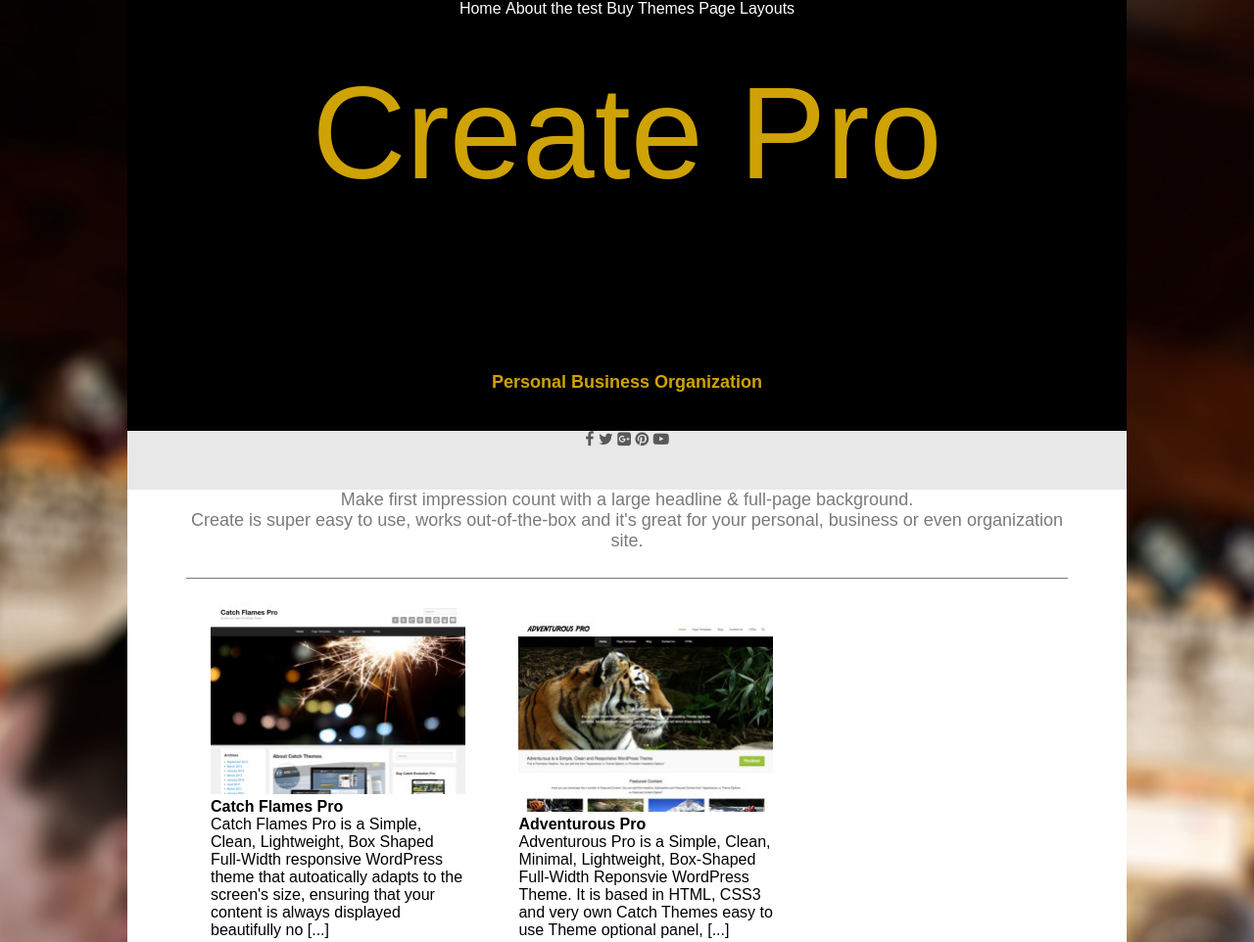
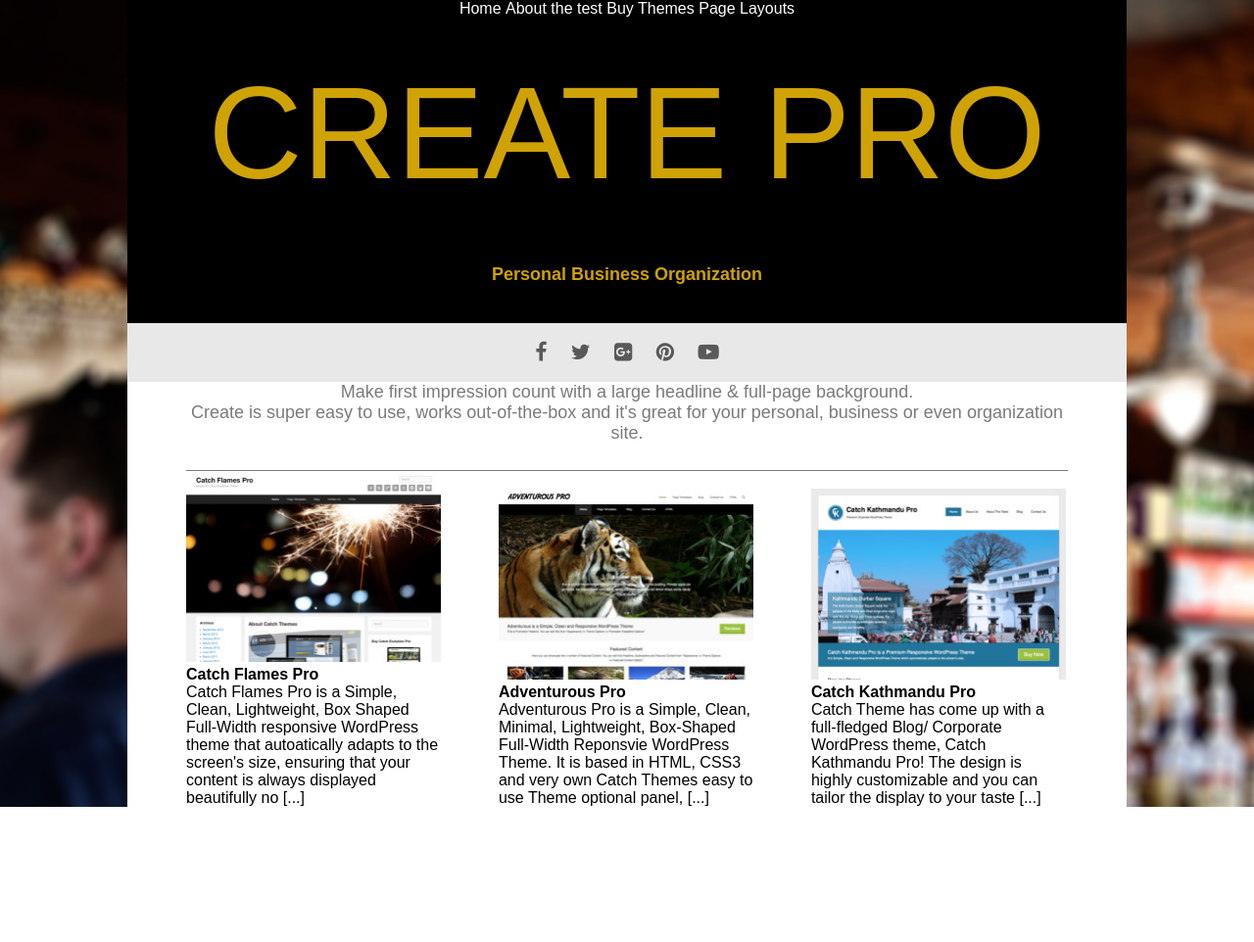
Before and after one commit to Juandarov/new_challenge_1, a plain HTML site: page index.html in a window 1280 px wide. Shown: the top 962 px of the page at 98% size. After the commit the page ends 824 px from the top, so only its background shows below. Drawn offline with Linux system fonts and the light colour scheme.

Commit message:
challenge v1.7

```diff
--- a/css/style.css
+++ b/css/style.css
@@ -29,7 +29,7 @@ ul {
 
 h1 {
   width: 1020px;
-  height: 320px;
+  height: 210px;
   margin-left: auto;
   margin-right: auto;
   color: #cfa205;
@@ -37,6 +37,7 @@ h1 {
   text-align: center;
   font-size: 133px;
   font-weight: normal;
+  text-transform: uppercase;
 }
 
 h2 {
@@ -55,7 +56,8 @@ h2 {
 }
 
 i {
-    color: rgb(88, 89, 88)
+    color: rgb(88, 89, 88);
+    margin: 22px 10px;
 }
 
 main {
@@ -89,14 +91,24 @@ section {
     margin-right: auto;
     height: auto;
 }
+
 article {
   width: 260px;
-  margin: 25px;
   display: inline-block;
 }
+
+section > article:first-child {
+  margin-right: 54.5px;
+}
+
+article:nth-child(2){
+  margin-right: 54.5px;
+}
+
 p {
     width:260px;
 }
+
 h4 {
     width:260px;
 }
--- a/index.html
+++ b/index.html
@@ -20,11 +20,11 @@
                 <h1>Create Pro</h1>
                 <h2>Personal Business Organization</h2>
                 <ul id="logo">
-                    <i class="fa fa-facebook" aria-hidden="true"></i>
-                    <i class="fa fa-twitter" aria-hidden="true"></i>
-                    <i class="fa fa-google-plus-square" aria-hidden="true"></i>
-                    <i class="fa fa-pinterest" aria-hidden="true"></i>
-                    <i class="fa fa-youtube-play" aria-hidden="true"></i>
+                    <i class="fa fa-facebook fa-lg" aria-hidden="true"></i>
+                    <i class="fa fa-twitter fa-lg" aria-hidden="true"></i>
+                    <i class="fa fa-google-plus-square fa-lg" aria-hidden="true"></i>
+                    <i class="fa fa-pinterest fa-lg" aria-hidden="true"></i>
+                    <i class="fa fa-youtube-play fa-lg" aria-hidden="true"></i>
 
                 </ul>
         </header>
```
